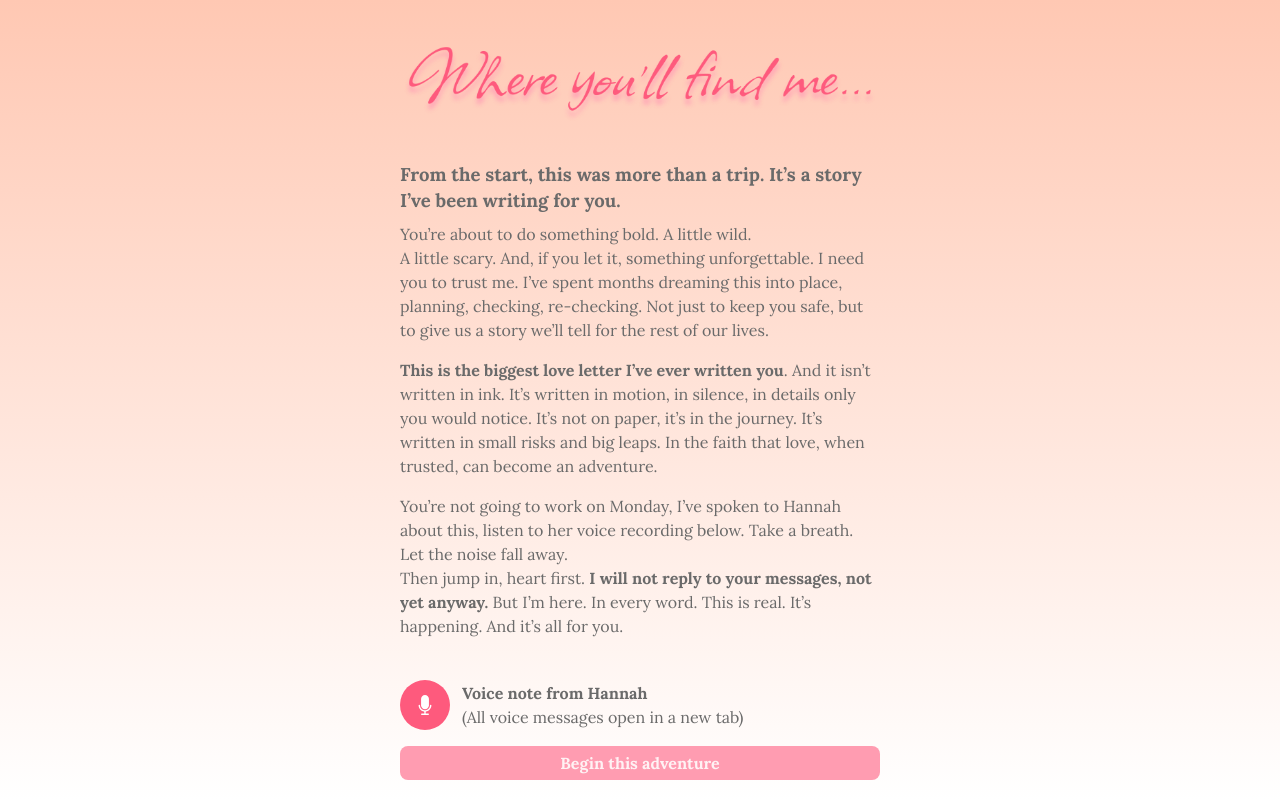
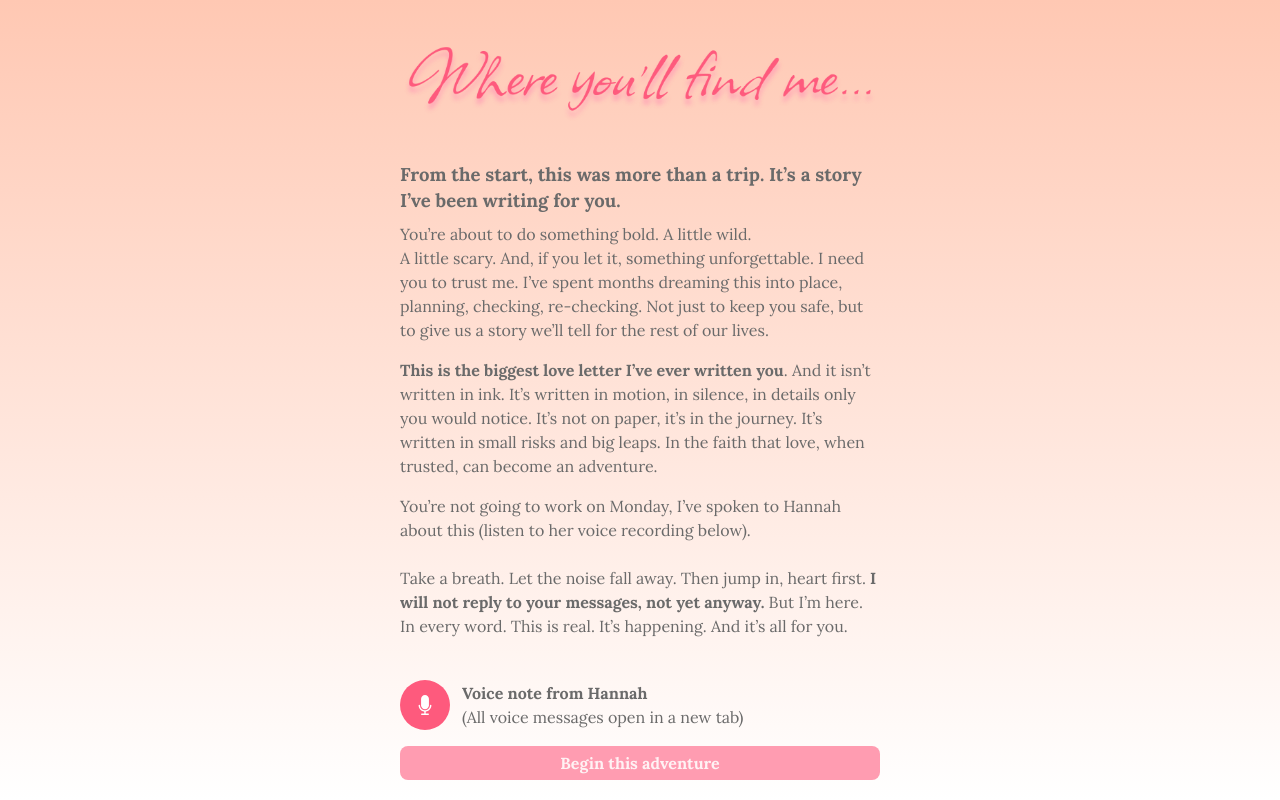
Before and after one commit to KevinMeldau/where-youll-find-me, a React (Vite) app: page /intro in a window 1280 px wide. Built offline with nearby package versions, Linux system fonts and the light colour scheme.

Commit message:
Text edits

```diff
--- a/src/pages/P1Intro.tsx
+++ b/src/pages/P1Intro.tsx
@@ -26,8 +26,8 @@ const P1Intro = () => {
                can become an adventure.
             </p>
             <p>
-               You’re not going to work on Monday, I’ve spoken to Hannah about this, listen to her voice recording below. Take a
-               breath. Let the noise fall away.<br />Then jump in, heart first. <span className="font-bold">I will not reply to your
+               You’re not going to work on Monday, I’ve spoken to Hannah about this (listen to her voice recording below).<br /><br />Take a
+               breath. Let the noise fall away. Then jump in, heart first. <span className="font-bold">I will not reply to your
                messages, not yet anyway.</span> But I’m here. In every word. This is real. It’s happening. And it’s all for
                you.
             </p>
```
